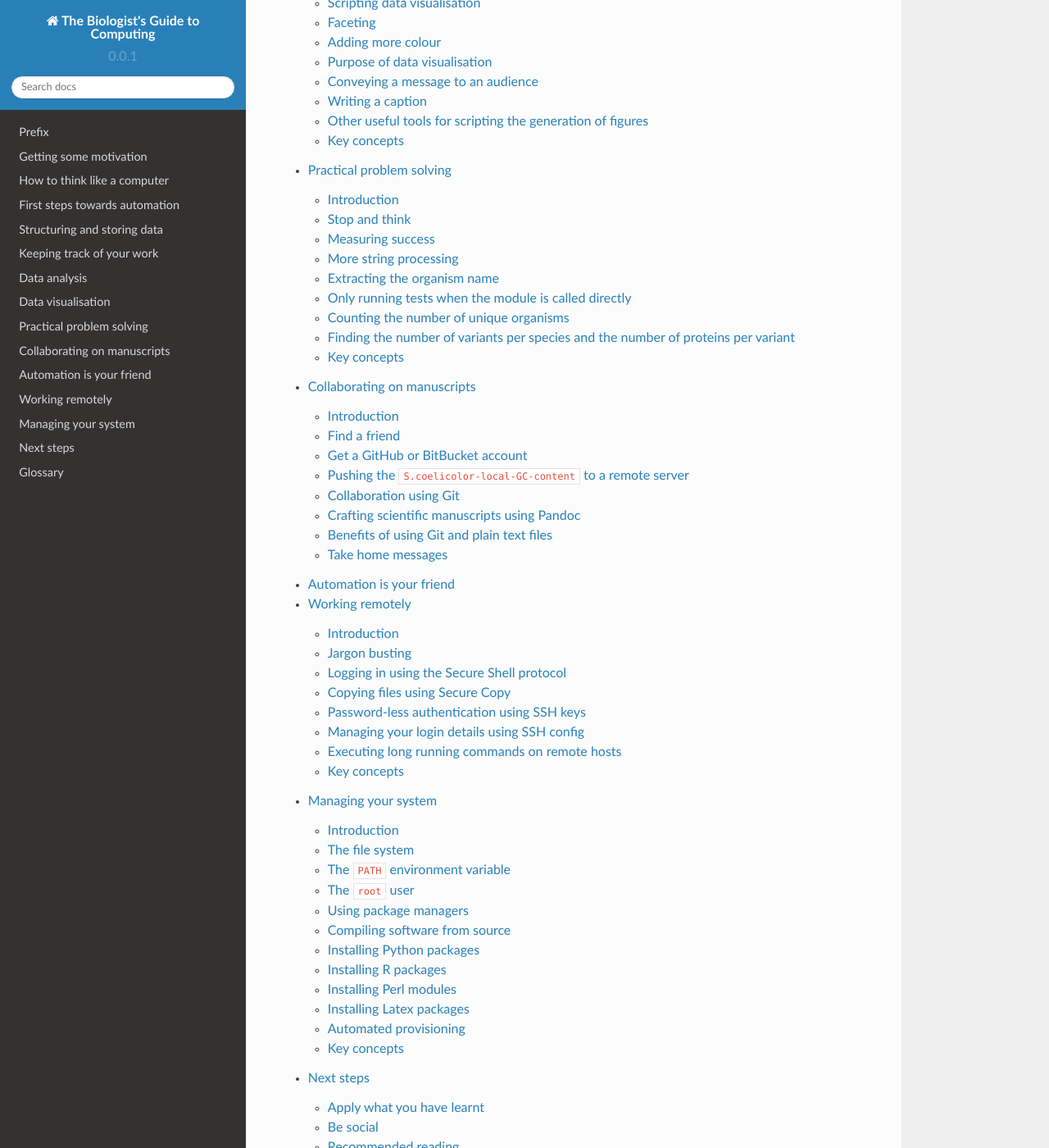
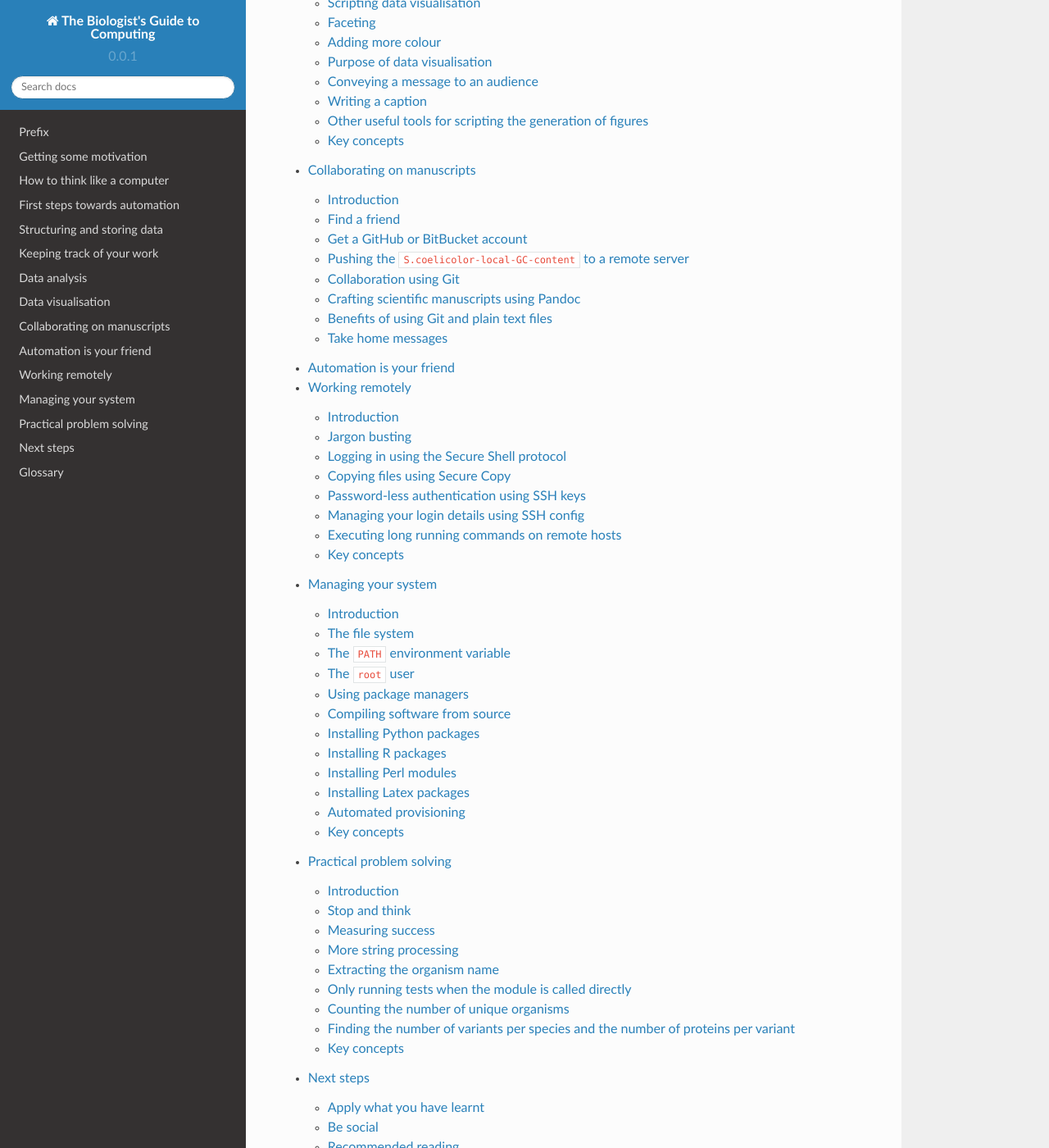
Before and after one commit to tjelvar-olsson/biologists-guide-to-computing, a Sphinx documentation site: the page built from source/index.rst, in a window 1280 px wide and 1400 px high, scrolled down 2077 px. Shown: the whole window at 82% size. Built offline with Sphinx 7.4.7 and the Read the Docs theme 2.0.0, drawn with Linux system fonts in a browser that asks for light colours.

```diff
--- a/source/index.rst
+++ b/source/index.rst
@@ -12,10 +12,10 @@ The Biologist's Guide to Computing
    keeping-track-of-your-work
    data-analysis
    data-visualisation
-   practical-problem-solving
    collaborating-on-manuscripts
    automation-is-your-friend
    working-remotely
    managing-your-system
+   practical-problem-solving
    next-steps
    glossary
```
